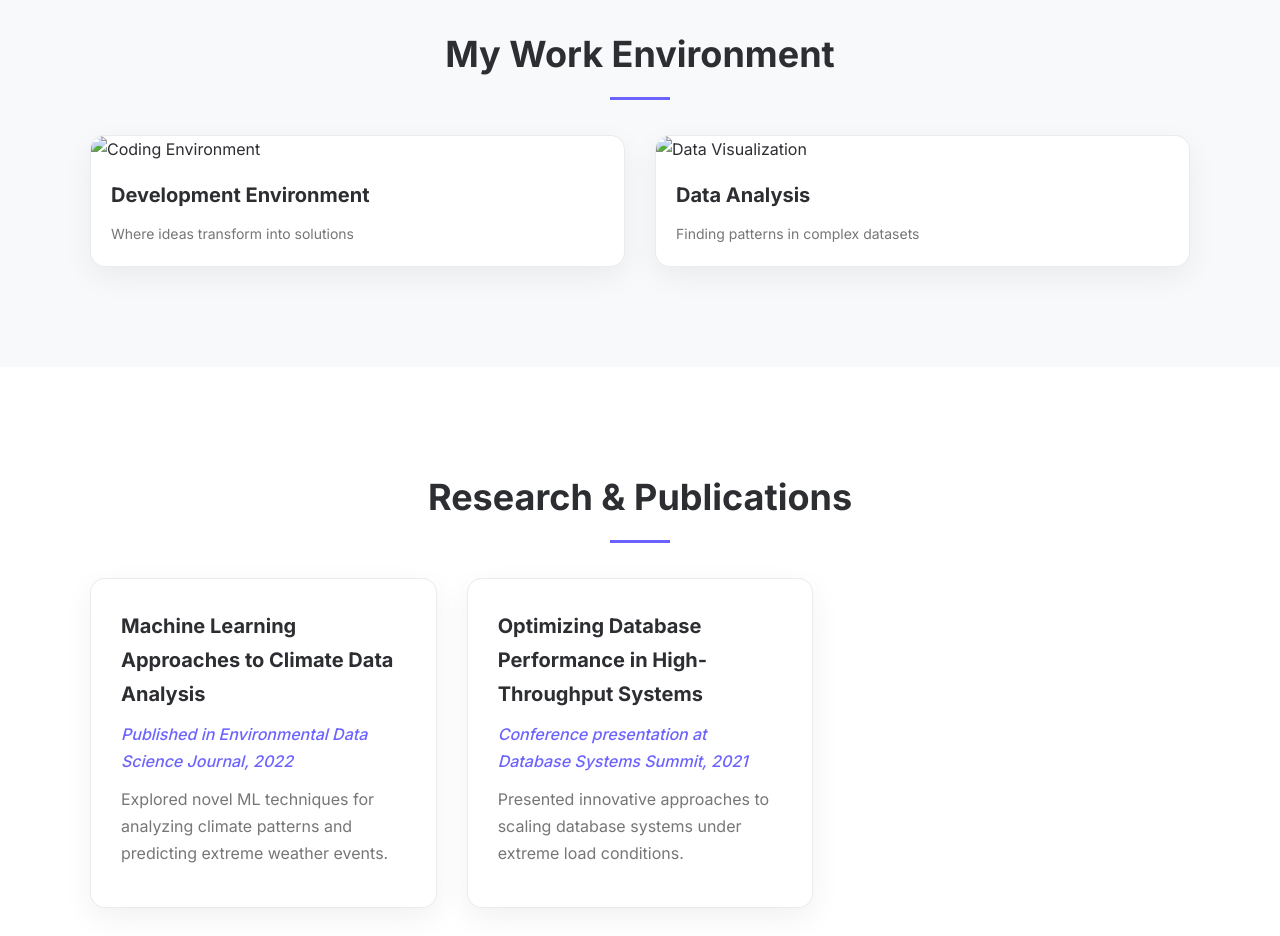
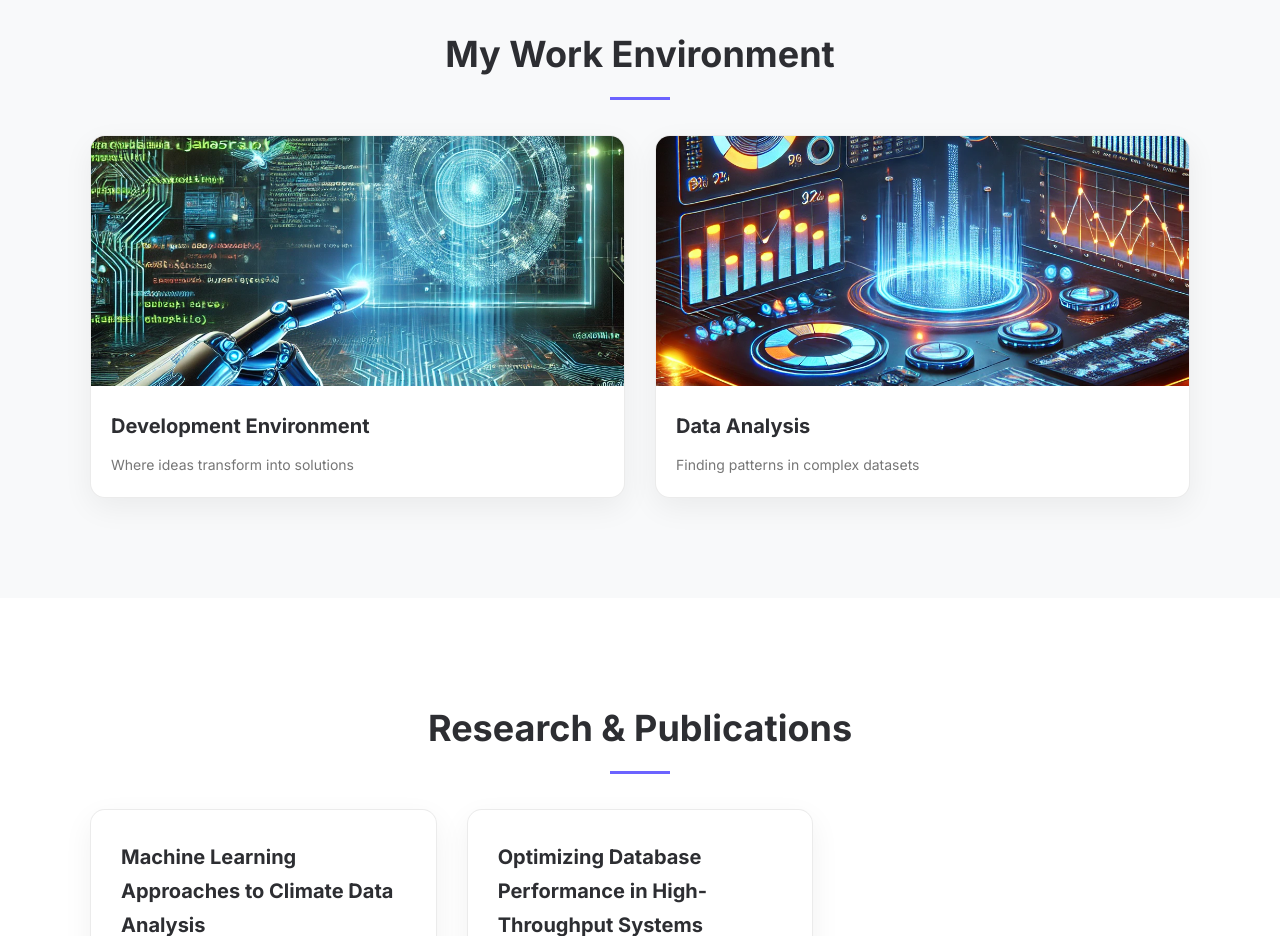
Before and after one commit to Hrushi25/Work-Portfolio, a plain HTML site: page content.html in a window 1280 px wide. Shown: the part 1280-2216 px from the top of the page. Drawn offline with Linux system fonts and the light colour scheme; files whose address does not match are found by name.

Commit message:
Update content.html

```diff
--- a/content.html
+++ b/content.html
@@ -65,12 +65,12 @@
             <h2 class="section-title">My Work Environment</h2>
             <div class="work-images">
                 <div class="work-image-card">
-                    <img src="images/AI generated.jpg" alt="Coding Environment">
+                    <img src="AI generated.jpg" alt="Coding Environment">
                     <h3>Development Environment</h3>
                     <p>Where ideas transform into solutions</p>
                 </div>
                 <div class="work-image-card">
-                    <img src="images/DALL-E generated.jpg" alt="Data Visualization">
+                    <img src="DALL-E generated.jpg" alt="Data Visualization">
                     <h3>Data Analysis</h3>
                     <p>Finding patterns in complex datasets</p>
                 </div>
```
